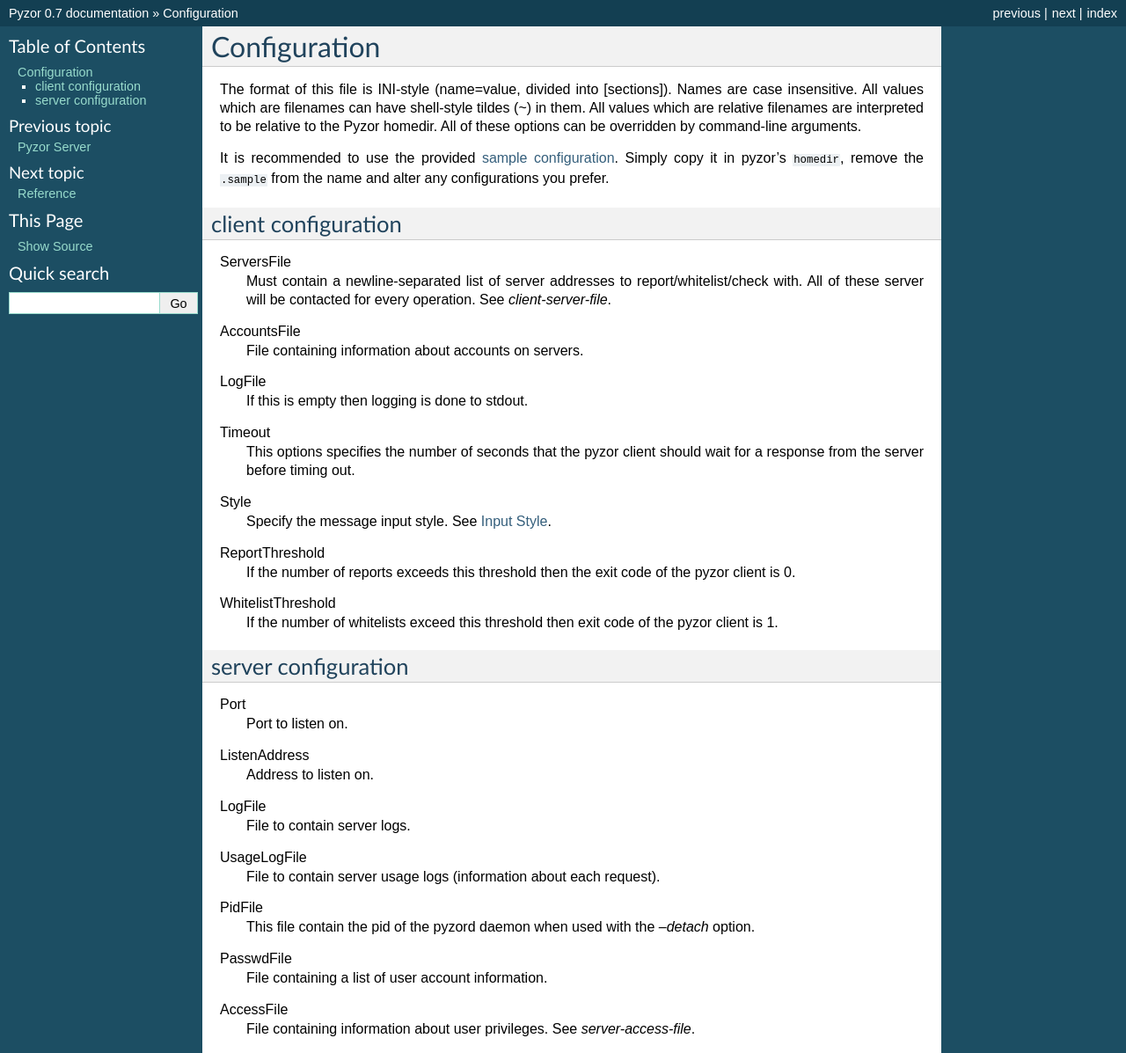
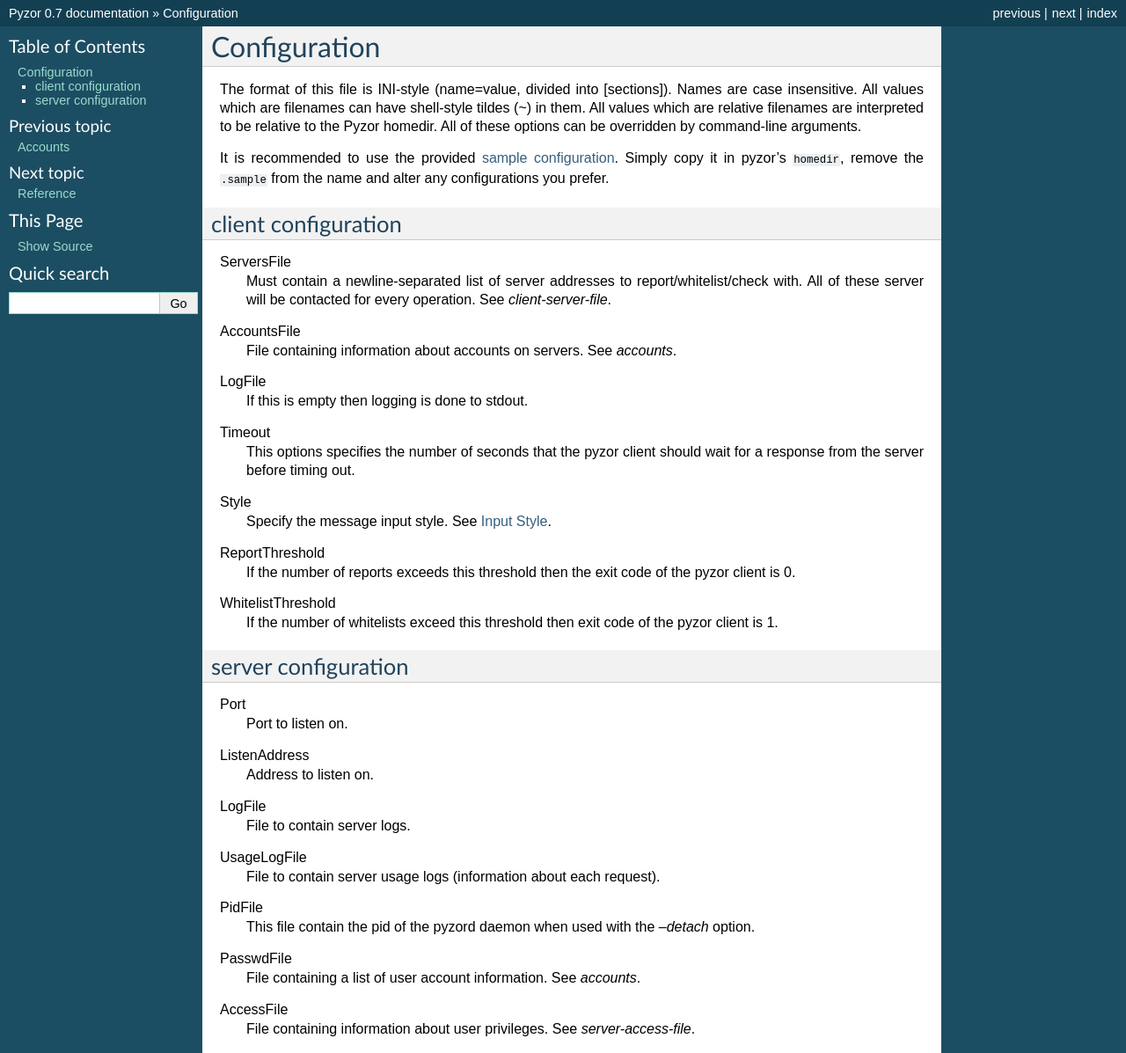
Before and after one commit to SpamExperts/pyzor, a Sphinx documentation site: the page built from docs/config.rst, in a window 1280 px wide. Shown: the top 1197 px of the page at 88% size. Built offline with Sphinx 7.4.7, drawn with Linux system fonts in a browser that asks for light colours.

Commit message:
Add information about using accounts.

```diff
--- a/docs/config.rst
+++ b/docs/config.rst
@@ -23,7 +23,7 @@
     every operation. See `client-server-file`.
 
 AccountsFile
-    File containing information about accounts on servers.
+    File containing information about accounts on servers. See `accounts`.
 
 LogFile
     If this is empty then logging is done to stdout.
@@ -66,7 +66,7 @@
     `--detach` option.
 
 PasswdFile
-    File containing a list of user account information.
+    File containing a list of user account information. See `accounts`.
 
 AccessFile
     File containing information about user privileges. See `server-access-file`.
--- a/docs/usage.rst
+++ b/docs/usage.rst
@@ -8,3 +8,4 @@
 
    client.rst
    server.rst
+   accounts.rst
```
Also changed, not shown: docs/accounts.rst (added, +41 -0 lines).
